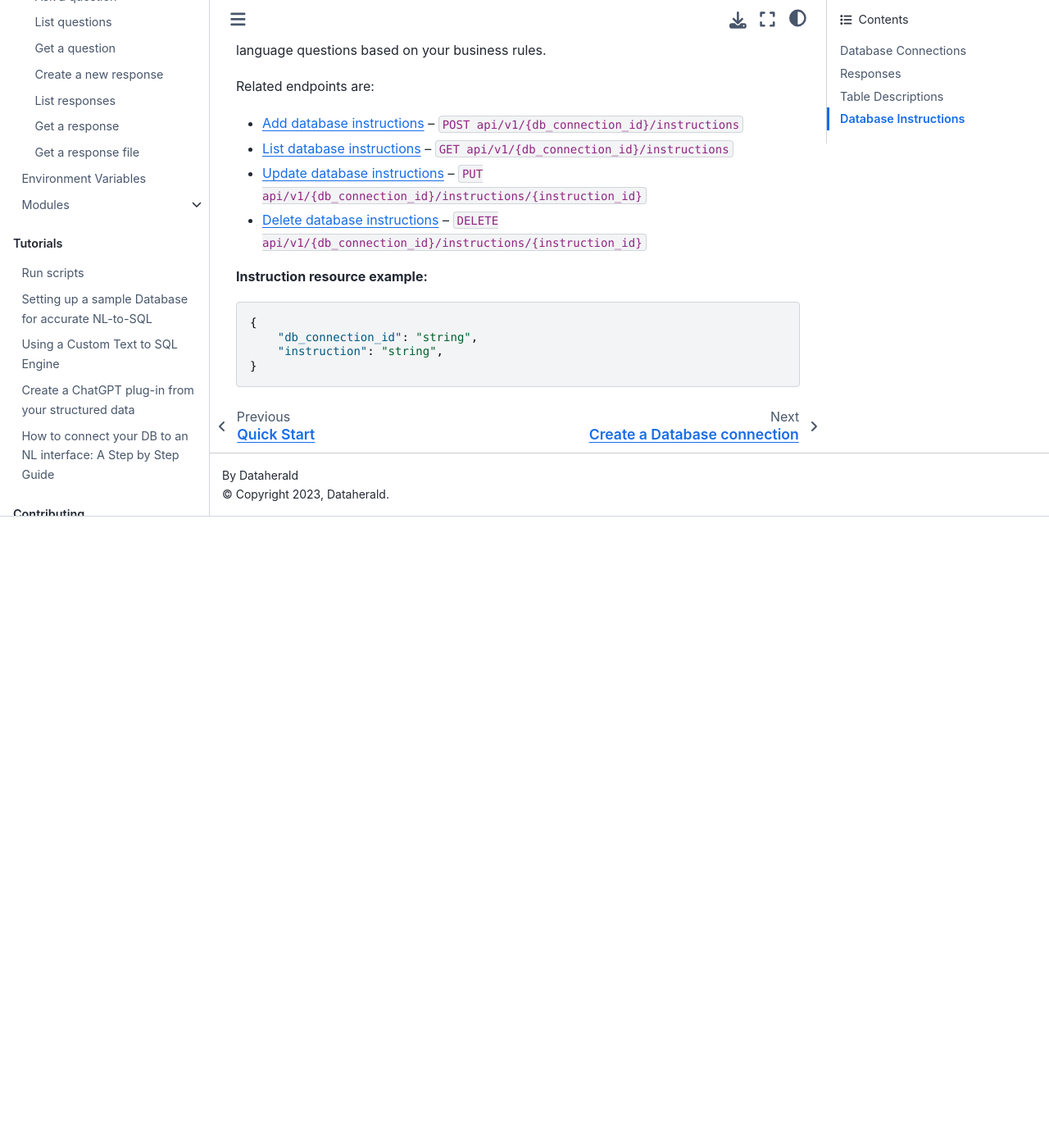
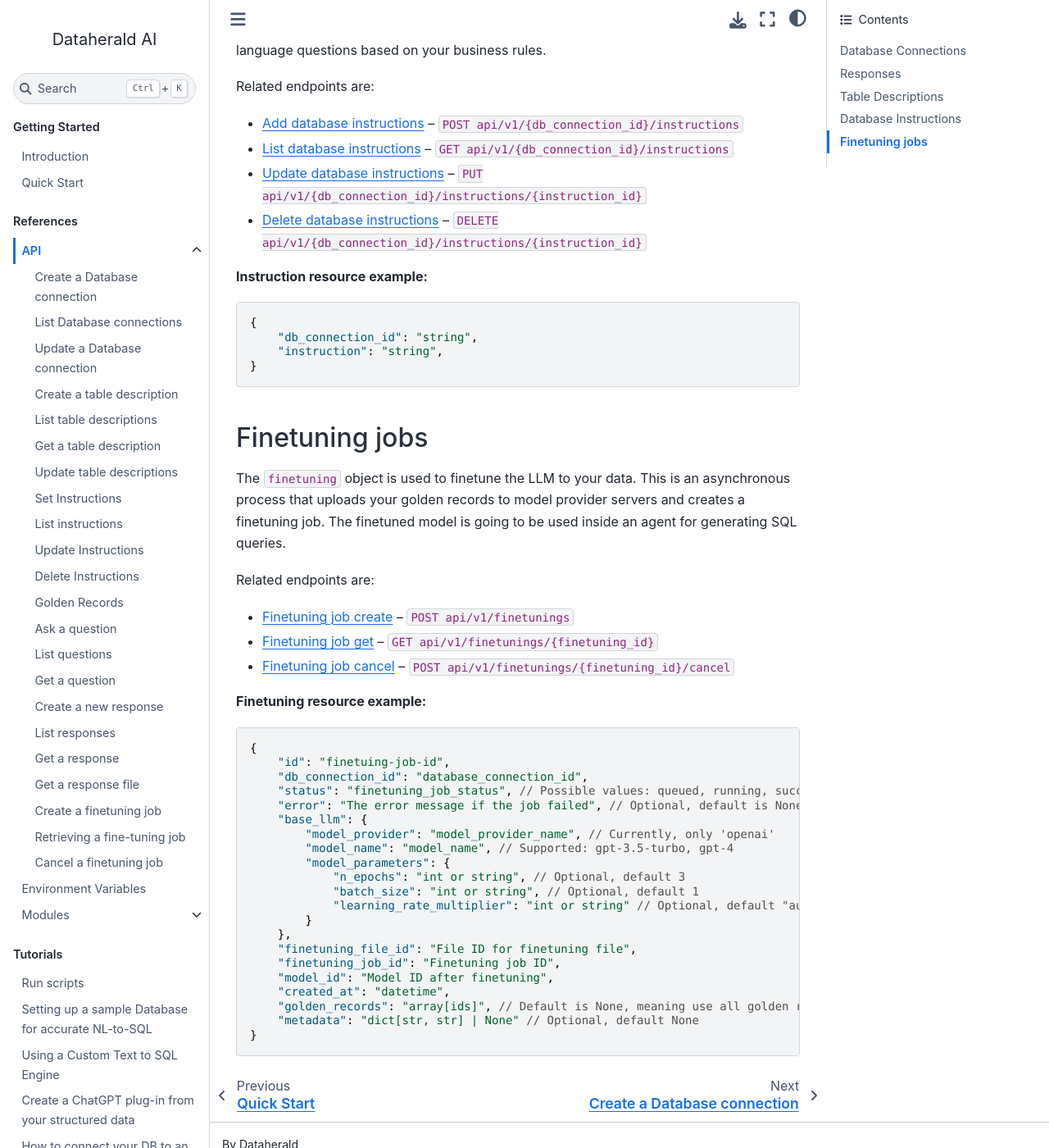
Before and after one commit to Dataherald/dataherald, a Sphinx documentation site: the page built from docs/api.rst, in a window 1280 px wide and 1400 px high, scrolled down 2679 px. Shown: the whole window at 82% size. Built offline with Sphinx 7.4.7 and the Sphinx Book theme 1.1.4, drawn with Linux system fonts in a browser that asks for light colours; before the commit the page ends 3309 px from its top, so only the background shows below that.

Commit message:
DH-5033/adding the documents for finetuning

```diff
--- a/docs/api.rst
+++ b/docs/api.rst
@@ -130,6 +130,43 @@ Related endpoints are:
         "instruction": "string",
     }
 
+Finetuning jobs
+---------------------
+The ``finetuning`` object is used to finetune the LLM to your data. This is an asynchronous process that uploads your golden records to model provider servers and creates a finetuning job.
+The finetuned model is going to be used inside an agent for generating SQL queries.
+
+Related endpoints are:
+
+* :doc:`Finetuning job create <api.finetuning>` -- ``POST api/v1/finetunings``
+* :doc:`Finetuning job get <api.get_finetuning>` -- ``GET api/v1/finetunings/{finetuning_id}``
+* :doc:`Finetuning job cancel <api.cancel_finetuning>` -- ``POST api/v1/finetunings/{finetuning_id}/cancel``
+
+
+**Finetuning resource example:**
+
+.. code-block:: json
+
+    {
+        "id": "finetuing-job-id",
+        "db_connection_id": "database_connection_id",
+        "status": "finetuning_job_status", // Possible values: queued, running, succeeded, validating_files, failed, or cancelled
+        "error": "The error message if the job failed", // Optional, default is None
+        "base_llm": {
+            "model_provider": "model_provider_name", // Currently, only 'openai'
+            "model_name": "model_name", // Supported: gpt-3.5-turbo, gpt-4
+            "model_parameters": {
+                "n_epochs": "int or string", // Optional, default 3
+                "batch_size": "int or string", // Optional, default 1
+                "learning_rate_multiplier": "int or string" // Optional, default "auto"
+            }
+        },
+        "finetuning_file_id": "File ID for finetuning file",
+        "finetuning_job_id": "Finetuning job ID",
+        "model_id": "Model ID after finetuning",
+        "created_at": "datetime",
+        "golden_records": "array[ids]", // Default is None, meaning use all golden records
+        "metadata": "dict[str, str] | None" // Optional, default None
+    }
 
 .. toctree::
     :hidden:
@@ -158,3 +195,7 @@ Related endpoints are:
     api.list_responses
     api.get_response
     api.get_response_file
+
+    api.finetuning
+    api.get_finetuning
+    api.cancel_finetuning
```
Also changed, not shown: docs/api.cancel_finetuning.rst (added, +100 -0 lines), docs/api.finetuning.rst (added, +120 -0 lines), docs/api.get_finetuning.rst (added, +86 -0 lines).
